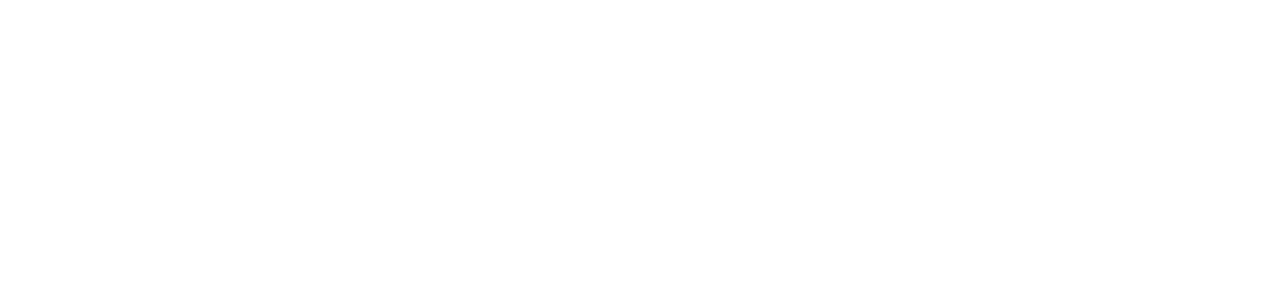
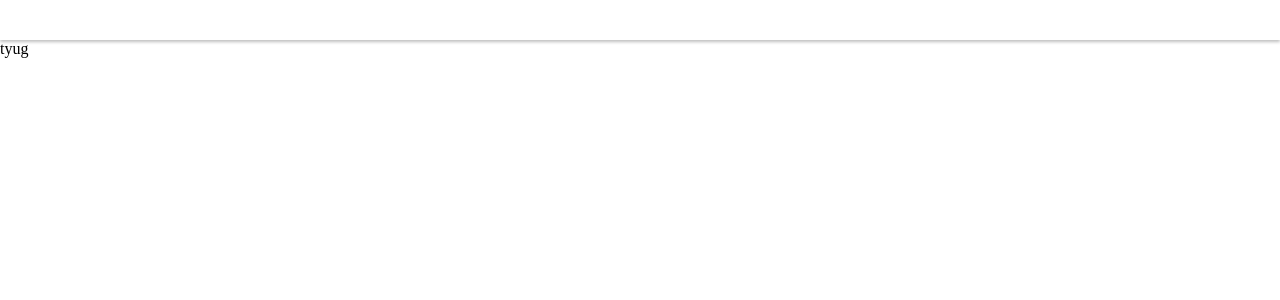
Before and after one commit to korea-hackathon/hackathon-frontend, a React (Create React App) app: page / in a window 1280 px wide. Before the commit this address had no page. Shown: the top 300 px of the page. Built offline with nearby package versions, Linux system fonts and the light colour scheme.

Commit message:
탐색 => 메인페이지

```diff
--- /dev/null
+++ b/src/pages/MainPage.jsx
@@ -0,0 +1,16 @@
+import React from "react";
+import styled from "styled-components";
+import Header from "../components/Header";
+
+function MainPage() {
+  return (
+    <>
+      <Header />
+      <Body>tyug</Body>
+    </>
+  );
+}
+
+export default MainPage;
+
+const Body = styled.div``;
--- a/src/pages/QuestPage.jsx
+++ /dev/null
@@ -1,7 +0,0 @@
-import React from "react";
-
-function QuestPage() {
-  return <div>tyug</div>;
-}
-
-export default QuestPage;
--- a/src/router/Router.jsx
+++ b/src/router/Router.jsx
@@ -1,13 +1,13 @@
 import { BrowserRouter, Routes, Route } from "react-router-dom";
-import QuestPage from "../pages/QuestPage";
+import MainPage from "../pages/MainPage";
 import PresentCondition from "../pages/PresentCondition";
 
 const Router = () => {
   return (
     <BrowserRouter>
       <Routes>
-        <Route path="/quest" element={<QuestPage />} />
-        <Route path="/Condition" element={<PresentCondition />} />
+        <Route path='/' element={<MainPage />} />
+        <Route path='/Condition' element={<PresentCondition />} />
       </Routes>
     </BrowserRouter>
   );
```
